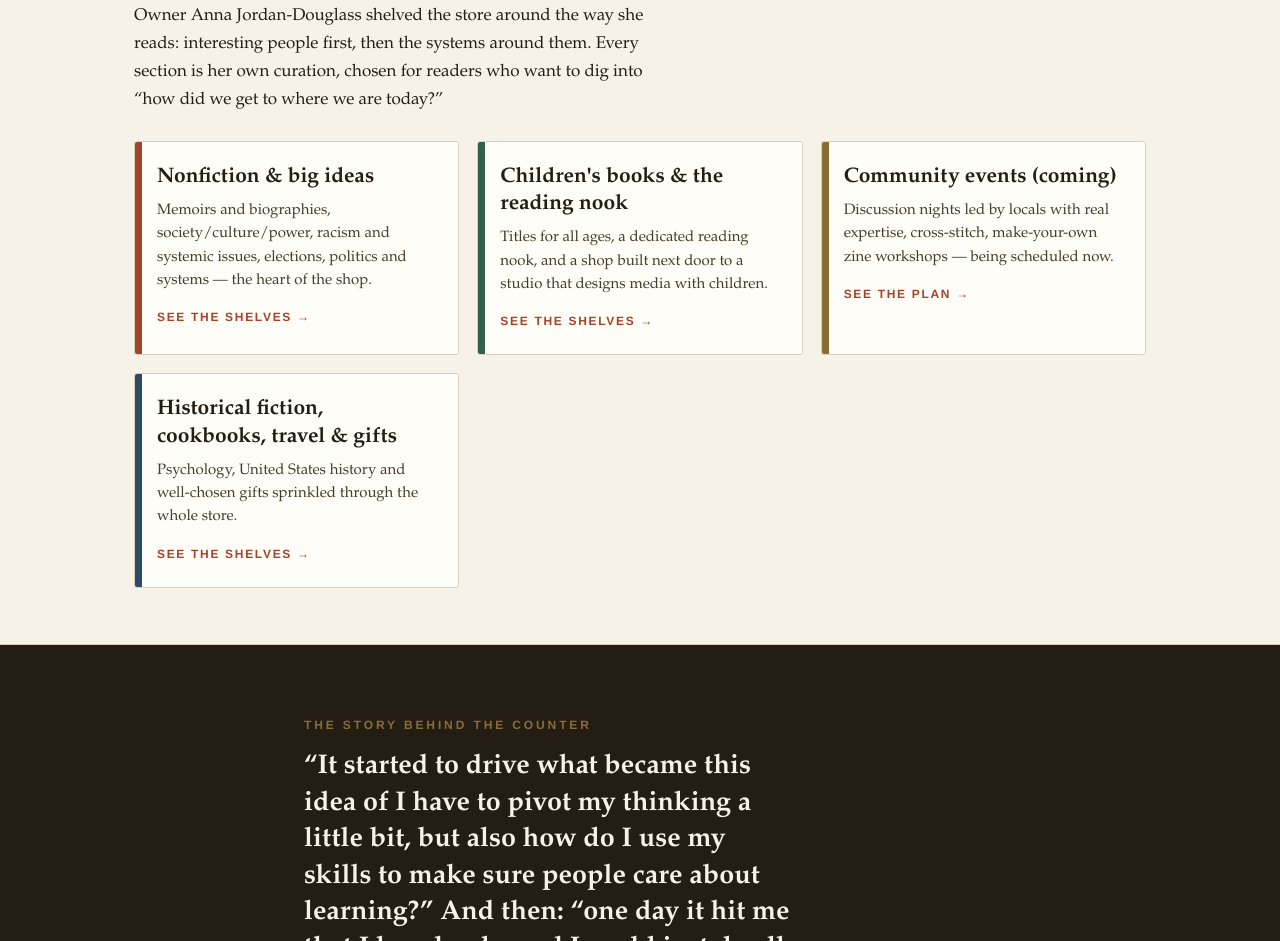
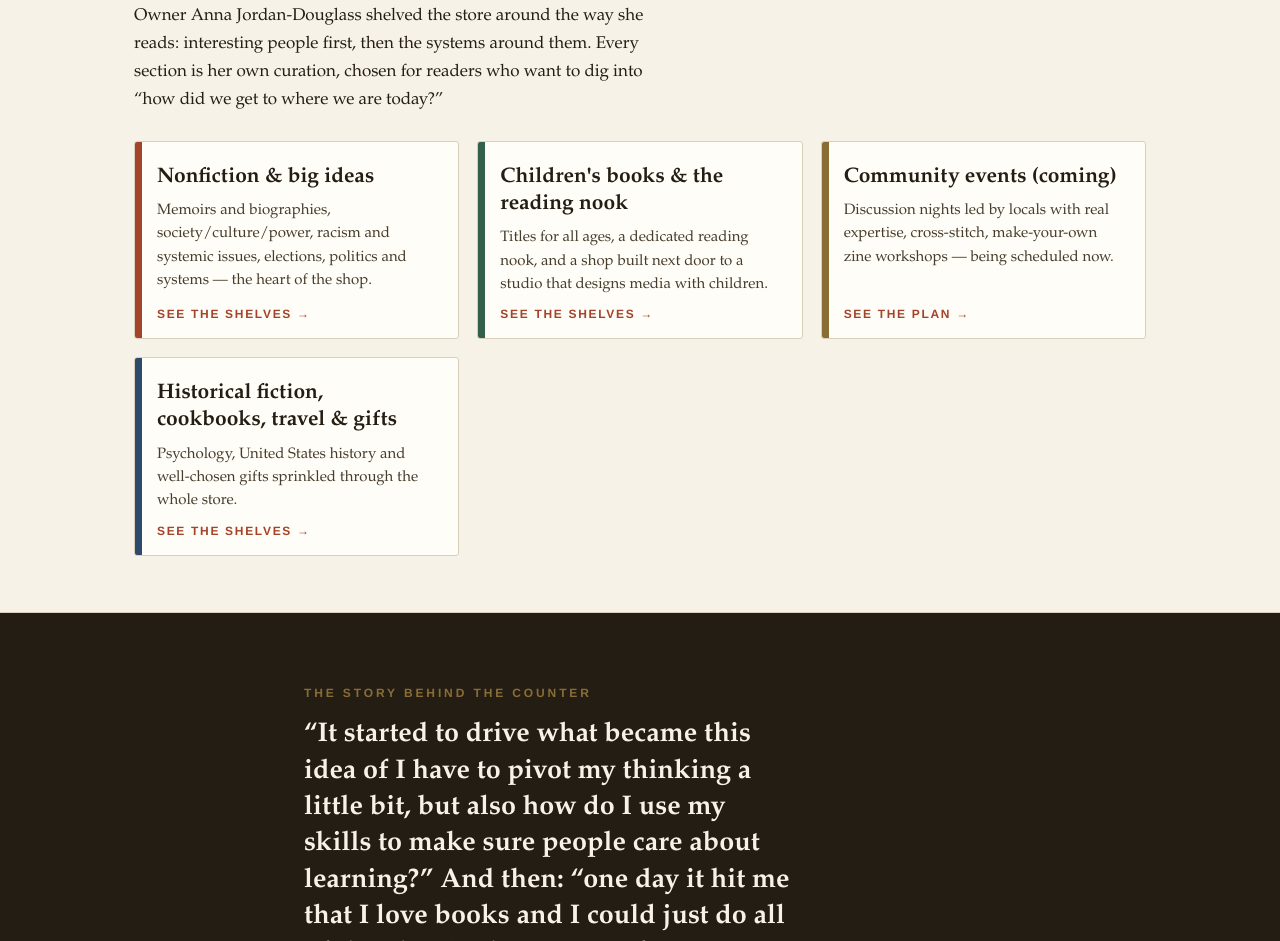
Before and after one commit to gnaritas/commons-bookstore-kc, a website: page public/index.html in a window 1280 px wide. Shown: the part 1035-1976 px from the top of the page. Drawn offline with Linux system fonts and the light colour scheme.

Commit message:
home card CTA labels: flex column + margin-top:auto (4px misalignment fix)

```diff
--- a/public/style.css
+++ b/public/style.css
@@ -53,11 +53,12 @@ main>section:last-of-type{border-bottom:none}
 .colophon{font:600 13px/1.7 var(--sans);letter-spacing:.06em;color:var(--mute);text-transform:uppercase}
 
 .grid{display:grid;grid-template-columns:repeat(auto-fit,minmax(240px,1fr));gap:18px;margin-top:26px}
-.scard{display:block;background:var(--card);border:1px solid var(--rule);border-radius:3px;padding:22px 22px 18px;text-decoration:none;color:inherit;position:relative;overflow:hidden}
+.scard{display:flex;flex-direction:column;background:var(--card);border:1px solid var(--rule);border-radius:3px;padding:22px 22px 18px;text-decoration:none;color:inherit;position:relative;overflow:hidden}
 .scard::before{content:"";position:absolute;left:0;top:0;bottom:0;width:7px;background:var(--c,var(--brick))}
+.scard .spine{display:none}
 .scard h3{color:var(--ink);margin:0 0 8px}
 .scard p{font-size:15px;line-height:1.55;color:var(--ink2);margin:0 0 12px}
-.scard .more{font:700 12px/1 var(--sans);letter-spacing:.14em;text-transform:uppercase;color:var(--brick)}
+.scard .more{font:700 12px/1 var(--sans);letter-spacing:.14em;text-transform:uppercase;color:var(--brick);margin-top:auto}
 .scard:hover{border-color:var(--rule2)}
 
 .band{background:var(--ink);color:var(--paper)}
```
